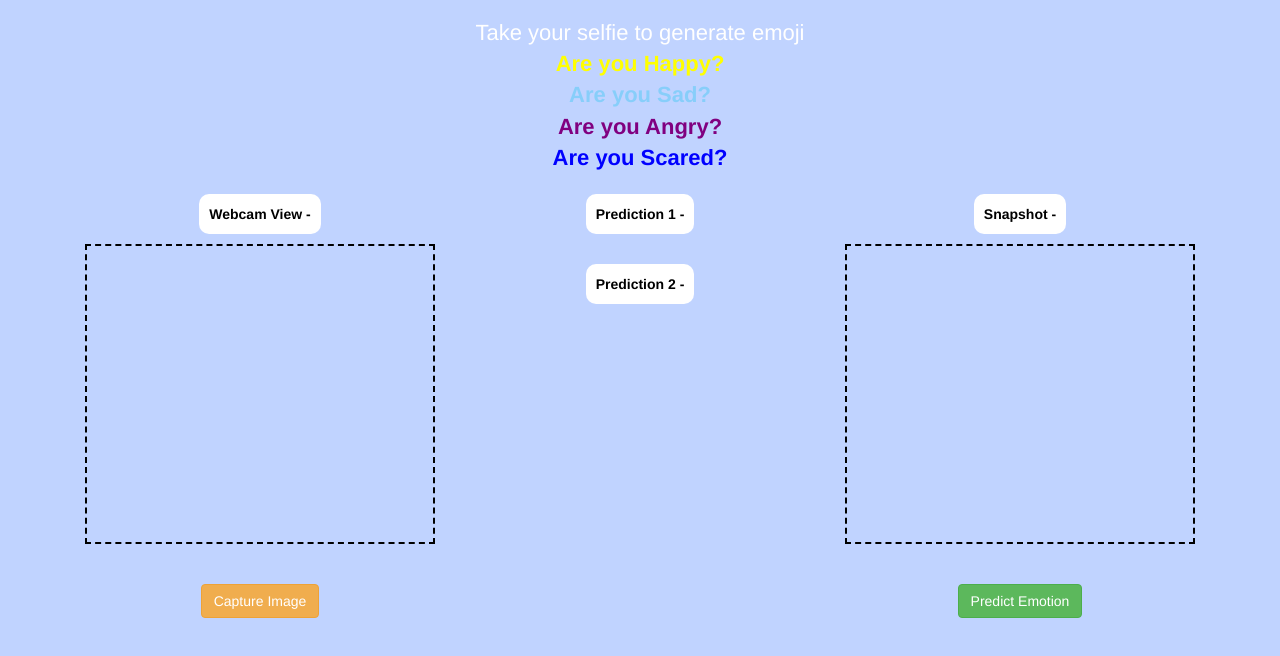
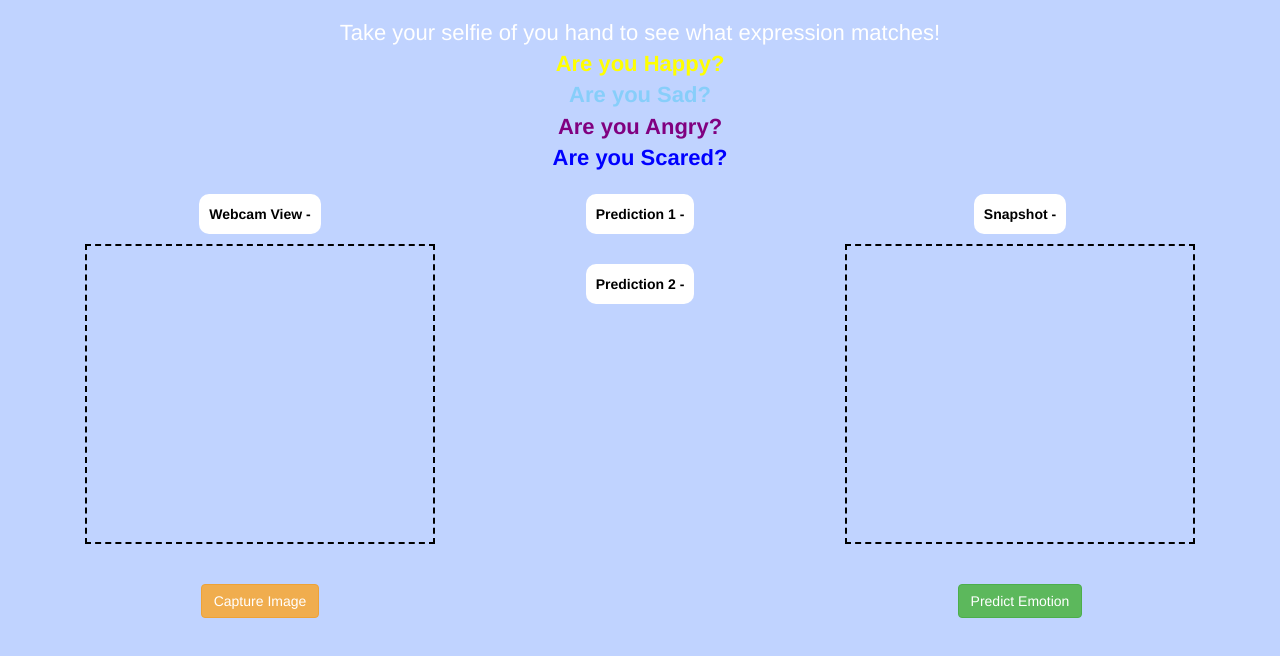
Before and after one commit to JayFire2437/EMOTION_TO_EMOJI, a plain HTML site: page index.html in a window 1280 px wide. Shown: the part 106-762 px from the top of the page. Drawn offline with nearby package versions, Linux system fonts and the light colour scheme; a script that the page names is missing.

Commit message:
Update index.html

```diff
--- a/index.html
+++ b/index.html
@@ -28,7 +28,7 @@
        </h3>
        <br><br>
 
-       <p style="font-size: 22px;">Take your selfie to generate emoji
+       <p style="font-size: 22px;">Take your selfie of you hand to see what expression matches!
          <br>
          <b style="color: yellow">Are you Happy?</b>
          <br>
```
